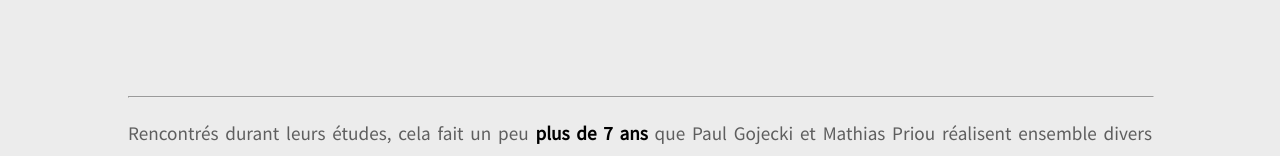
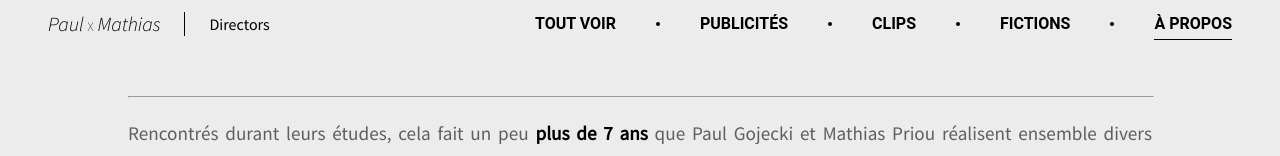
Before and after one commit to thibaudpriou/paul-mathias-realisation-v2, a SvelteKit app: page /about in a window 1280 px wide. Shown: the top 156 px of the page. Built offline with nearby package versions, Linux system fonts and the light colour scheme.

Commit message:
fix: navbar above carousels for desktop

```diff
--- a/src/routes/+layout.svelte
+++ b/src/routes/+layout.svelte
@@ -16,7 +16,7 @@
     let isShowreelInPage = false;
     let hasFooter = false;
     let isAboutPage = false;
-    const pagesWithShowreel = ["/", "/all"];
+    const pagesWithShowreel = ["", "/", "/all"];
 
     $: {
         // on "segment" prop change
@@ -94,7 +94,7 @@
 
 <svelte:window on:scroll={onScroll} />
 
-<header class="navbar-container">
+<header class="navbar-container" class:no-anim={!isShowreelInPage}>
     <Nav {segment} blackVariant={blackNavVariant} greyVariant={greyNavVariant} {categories} />
 </header>
 <Page refresh={segment} transitionDuration={10}>
@@ -143,7 +143,7 @@
             min-height: 100vh;
         }
 
-        .navbar-container {
+        .navbar-container:not(.no-anim) {
             -webkit-animation: slidedown 1s ease 1s;
             -moz-animation: slidedown 1s ease 1s;
             -ms-animation: slidedown 1s ease 1s;
--- a/src/routes/[categoryPath]/+page.svelte
+++ b/src/routes/[categoryPath]/+page.svelte
@@ -29,4 +29,10 @@
     .fucking-subpixels {
         background-color: black;
     }
+
+    @media (min-width: 1100px) {
+        .container-realisation {
+            padding-top: var(--navbar-height);
+        }
+    }
 </style>
```
